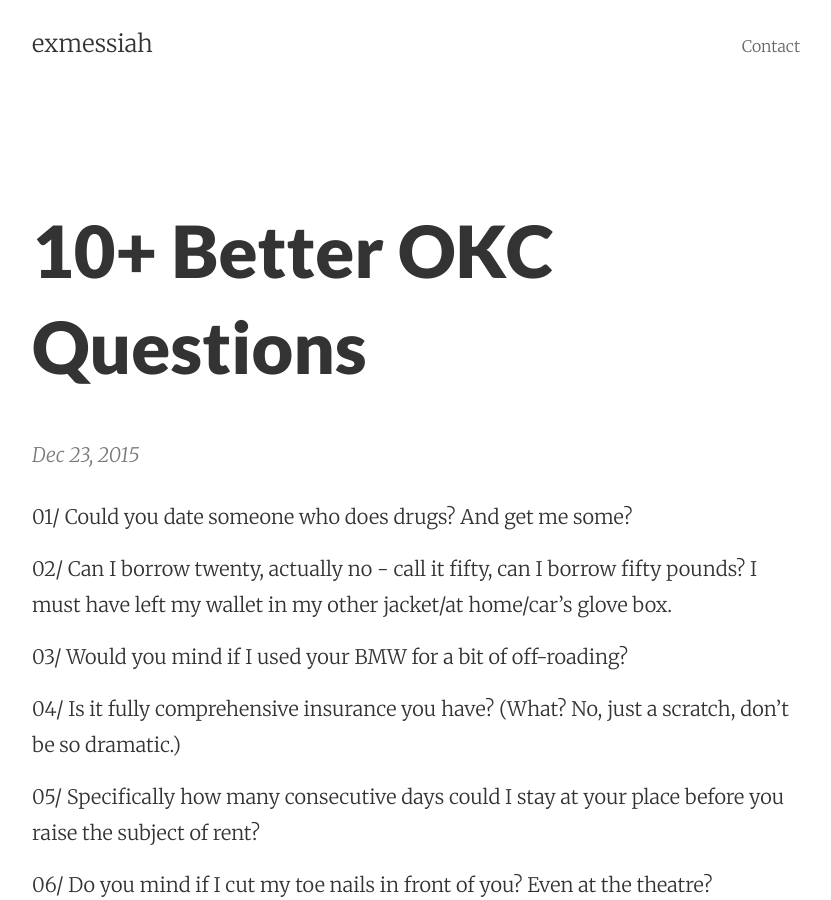
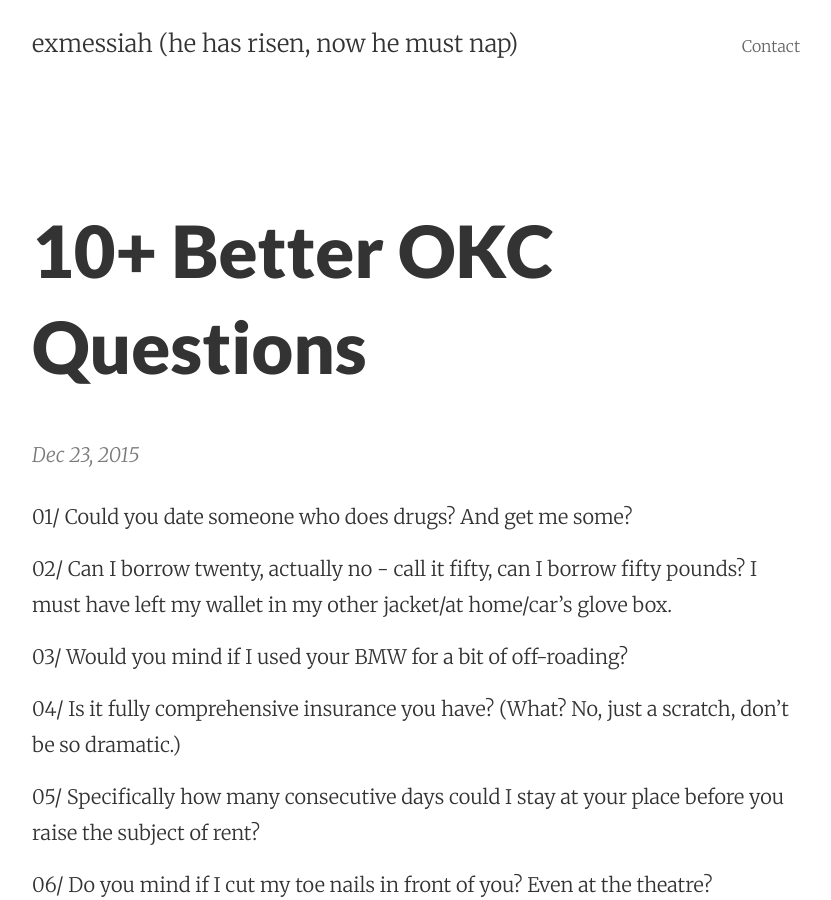
Before and after one commit to domesticempire/domesticempire.github.io, a Jekyll site: the page built from _posts/2015-12-23-10-better-okc-questions.markdown, in a window 1280 px wide and 900 px high. Shown: the whole window, without its empty margins (224-1055 px from the left). Built offline with Jekyll 4.4.1, drawn with Linux system fonts in a browser that asks for light colours; Markdown is read by kramdown in place of the engine named in the settings.

Commit message:
Update _config.yml

```diff
--- a/_config.yml
+++ b/_config.yml
@@ -1,8 +1,8 @@
 excerpt_separator: ""
 pygments: true
-markdown: lanyon
+markdown: kramdown
 url: http://domesticempire.github.io
-title: exmessiah
+title: exmessiah (he has risen, now he must nap)
 email: retailonly@gmail.com
 author: exmessiah
 description: he has risen, now he must nap
```
